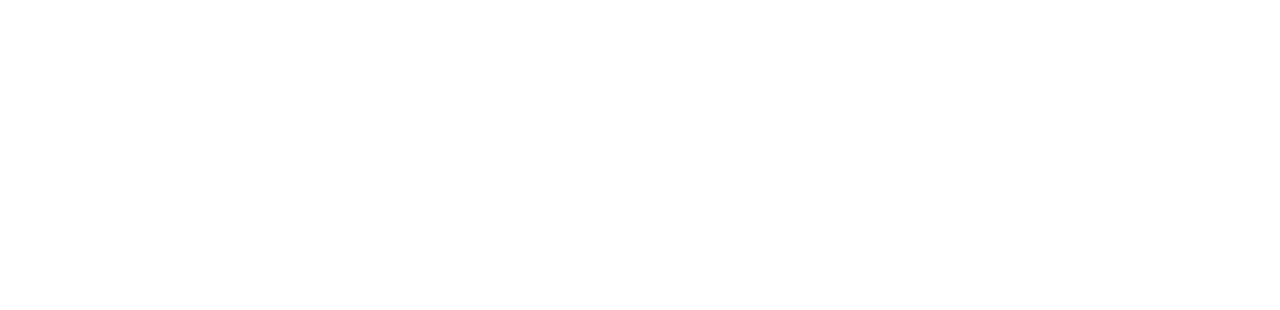
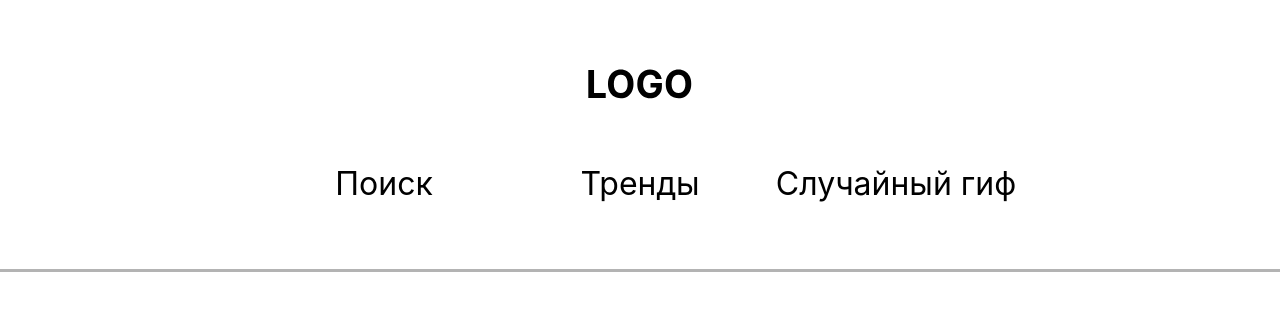
Before and after one commit to Art-Frich/Gifs-from-Giphy, a React (Create React App) app: page / in a window 1280 px wide. Before the commit this address had no page. Shown: the top 310 px of the page. Built offline with nearby package versions, Linux system fonts and the light colour scheme.

Commit message:
feat: create header

```diff
--- a/public/index.html
+++ b/public/index.html
@@ -1,12 +1,13 @@
 <!DOCTYPE html>
-<html lang="en">
+<html lang="ru">
   <head>
+    <title>Gifs from Giphy</title>
     <meta charset="utf-8" />
-    <link rel="icon" href="%PUBLIC_URL%/favicon.ico" />
+    <link rel="icon" href="../src/images/logo.svg" />
     <meta name="viewport" content="width=device-width, initial-scale=1" />
     <meta name="theme-color" content="#000000" />
     <meta
-      name="description"
+      name="Gifs from Giphy"
       content="Web site created using create-react-app"
     />
     <link rel="apple-touch-icon" href="%PUBLIC_URL%/logo192.png" />
--- a/src/components/Header.css
+++ b/src/components/Header.css
@@ -0,0 +1,62 @@
+.header{
+  display: flex;
+  flex-direction: column;
+  align-items: center;
+  gap: 58px;
+
+  padding: 62px 0 57px;
+
+  border-bottom: solid 3px rgba(128, 128, 128, 0.6);
+}
+
+.header__logo{
+  display: block;
+  width: 104px;
+  height: 44px;
+  object-fit: contain;
+}
+
+.header__links{
+  margin: 0;
+  padding: 0;
+
+  min-height: 3em;
+
+  display: flex;
+  flex-direction: row;
+  justify-content: space-between;
+
+  list-style: none;
+}
+
+.header__link{
+  display: block;
+  min-width: 20vw;
+
+  text-align: center;
+
+  font-size: 2em;
+  font-style: normal;
+  font-weight: 400;
+  line-height: normal;
+
+  color: #000;
+  text-decoration: none;
+
+  transition: opacity .2s linear, color .2s linear, font-size .1s linear;
+}
+
+.header__link_active{
+  color: #EA5400;
+  border-bottom: #EA5400 4px solid;
+  padding-bottom: 4px;
+}
+
+.header__link:hover{
+  opacity: 0.9;
+  color: #EA5400;
+}
+
+.header__link:active{
+  font-size: 2.15em;
+}
--- a/src/components/Header.js
+++ b/src/components/Header.js
@@ -1,3 +1,45 @@
+import './Header.css';
+import logo from '../images/logo.svg';
+import { NavLink } from 'react-router-dom';
+
 export default function Header(){
-
+  return(
+    <header className="header">
+      <img className="header__logo" src={ logo } alt='logo' />
+      <nav>
+        <ul className="header__links">
+        <li>
+            <NavLink
+              to="/search"
+              className="header__link"
+              activeClassName="header__link_active"
+              // onClick={() => handleLinkClick('Поиск')}
+            >
+              Поиск
+            </NavLink>
+          </li>
+          <li>
+            <NavLink
+              to="/trends"
+              className="header__link"
+              activeClassName="header__link_active"
+              // onClick={() => handleLinkClick('Тренды')}
+            >
+              Тренды
+            </NavLink>
+          </li>
+          <li>
+            <NavLink
+              to="/random"
+              className="header__link"
+              activeClassName="header__link_active"
+              // onClick={() => handleLinkClick('Случайный гиф')}
+            >
+              Случайный гиф
+            </NavLink>
+          </li>
+        </ul>
+      </nav>
+    </header>
+  )
 }
```
Also changed, not shown: src/images/logo.svg (added).
